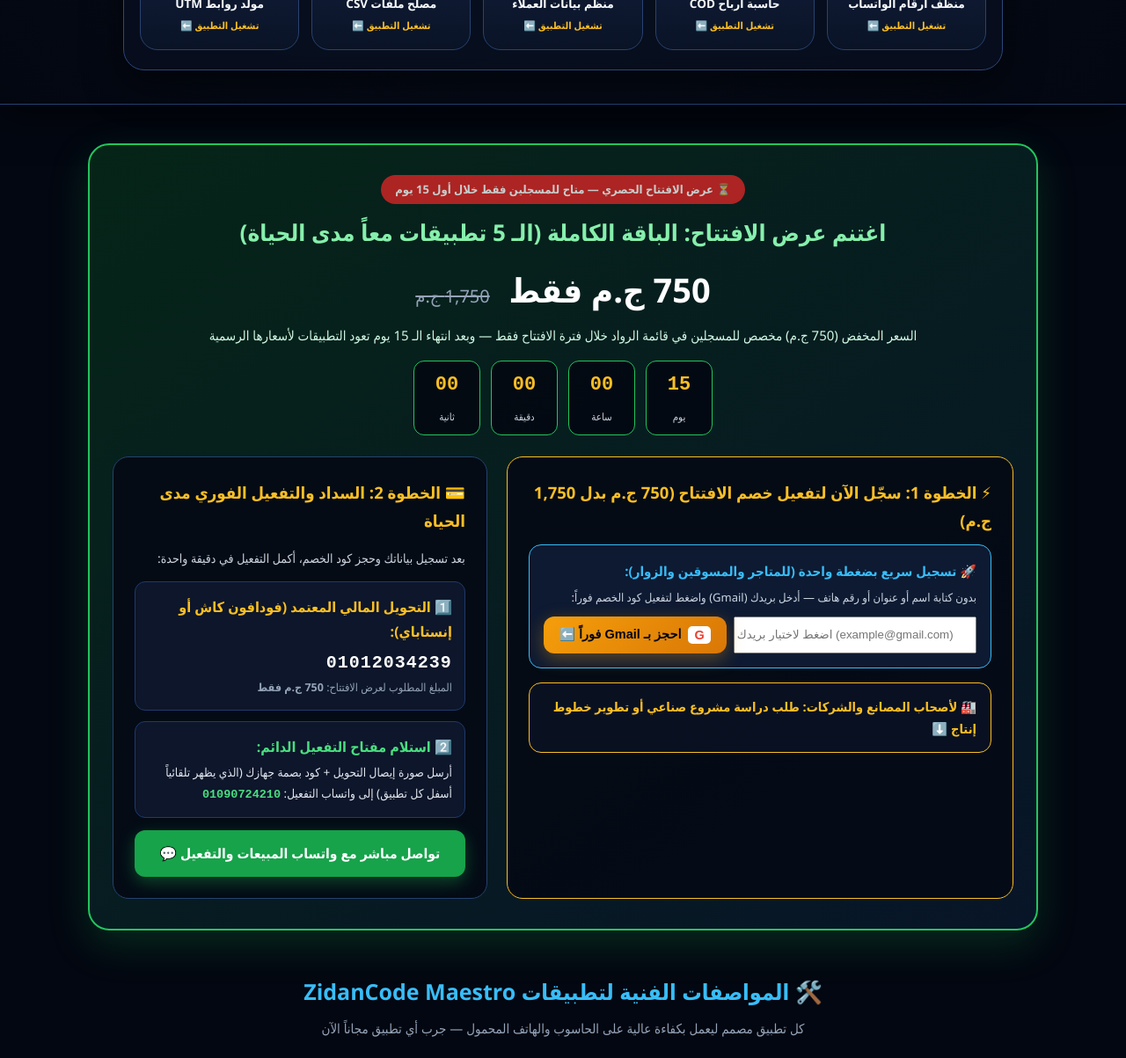
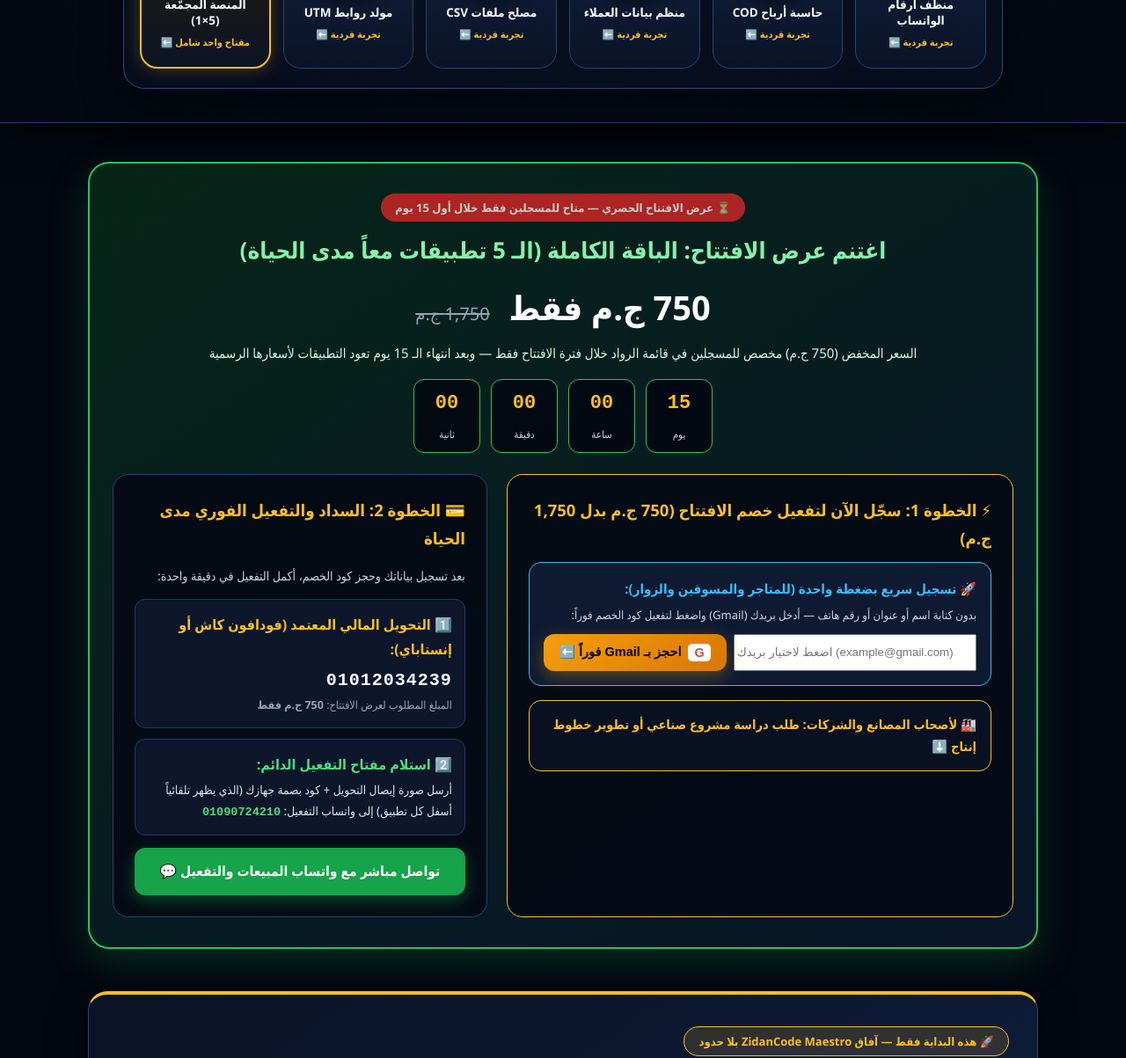
Before and after one commit to zidane200882-cell/zidancode-cleaner, a plain HTML site: page index.html in a window 1280 px wide. Shown: the part 534-1737 px from the top of the page at 88% size. Drawn offline with Linux system fonts and the light colour scheme.

Commit message:
Add files via upload

```diff
--- a/index.html
+++ b/index.html
@@ -34,7 +34,7 @@
 
   .dock-wrapper { background:rgba(8,15,30,0.9); border:1px solid #2b477a; border-radius:24px; padding:22px 18px; max-width:1000px; margin:0 auto; box-shadow:0 16px 44px rgba(0,0,0,0.55); backdrop-filter:blur(10px); }
   .dock-header { font-size:15px; color:var(--cyan); font-weight:bold; margin-bottom:16px; }
-  .app-dock { display:grid; grid-template-columns:repeat(5,1fr); gap:14px; }
+  .app-dock { display:grid; grid-template-columns:repeat(6,1fr); gap:14px; }
   @media (max-width:800px) { .app-dock { grid-template-columns:repeat(2,1fr); } }
   .app-tile { background:linear-gradient(180deg,#142444 0%,#0a1326 100%); border:1px solid #284270; border-radius:20px; padding:18px 10px; text-decoration:none; color:#fff; transition:transform 0.25s cubic-bezier(0.34,1.56,0.64,1),border-color 0.25s,box-shadow 0.25s; display:flex; flex-direction:column; align-items:center; justify-content:center; }
   .app-tile:hover { transform:translateY(-9px) scale(1.06); border-color:var(--gold); box-shadow:0 14px 30px rgba(251,191,36,0.28),0 0 18px rgba(56,189,248,0.25); }
@@ -131,11 +131,12 @@
     <div class="dock-wrapper">
       <div class="dock-header">📱 لوحة التطبيقات الذكية التفاعلية — اضغط على أي أيقونة لتشغيل التطبيق وتجربته مجاناً الآن:</div>
       <div class="app-dock">
-        <a class="app-tile" href="whatsapp_leads_cleaner.html"><div class="tile-icon t1">📱</div><strong>منظف أرقام الواتساب</strong><small>تشغيل التطبيق ⬅️</small></a>
-        <a class="app-tile" href="cod_profit_calculator.html"><div class="tile-icon t2">💵</div><strong>حاسبة أرباح COD</strong><small>تشغيل التطبيق ⬅️</small></a>
-        <a class="app-tile" href="leads_formatter.html"><div class="tile-icon t3">📋</div><strong>منظم بيانات العملاء</strong><small>تشغيل التطبيق ⬅️</small></a>
-        <a class="app-tile" href="store_csv_cleaner.html"><div class="tile-icon t4">📊</div><strong>مصلح ملفات CSV</strong><small>تشغيل التطبيق ⬅️</small></a>
-        <a class="app-tile" href="utm_builder.html"><div class="tile-icon t5">🔗</div><strong>مولد روابط UTM</strong><small>تشغيل التطبيق ⬅️</small></a>
+        <a class="app-tile" href="whatsapp_leads_cleaner.html"><div class="tile-icon t1">📱</div><strong>منظف أرقام الواتساب</strong><small>تجربة فردية ⬅️</small></a>
+        <a class="app-tile" href="cod_profit_calculator.html"><div class="tile-icon t2">💵</div><strong>حاسبة أرباح COD</strong><small>تجربة فردية ⬅️</small></a>
+        <a class="app-tile" href="leads_formatter.html"><div class="tile-icon t3">📋</div><strong>منظم بيانات العملاء</strong><small>تجربة فردية ⬅️</small></a>
+        <a class="app-tile" href="store_csv_cleaner.html"><div class="tile-icon t4">📊</div><strong>مصلح ملفات CSV</strong><small>تجربة فردية ⬅️</small></a>
+        <a class="app-tile" href="utm_builder.html"><div class="tile-icon t5">🔗</div><strong>مولد روابط UTM</strong><small>تجربة فردية ⬅️</small></a>
+        <a class="app-tile" href="zidancode_maestro_suite.html" style="border:2px solid var(--gold);background:linear-gradient(180deg,#291d07 0%,#0b1426 100%);box-shadow:0 0 20px rgba(251,191,36,0.25);"><div class="tile-icon" style="background:linear-gradient(135deg,#f59e0b,#eab308);color:#030711;">👑</div><strong>المنصة المجمّعة (5×1)</strong><small>مفتاح واحد شامل ⬅️</small></a>
       </div>
     </div>
   </header>
@@ -208,20 +209,6 @@
       </div>
     </section>
 
-    <section>
-      <div class="sec-title">
-        <h2>🛠️ المواصفات الفنية لتطبيقات ZidanCode Maestro</h2>
-        <p>كل تطبيق مصمم ليعمل بكفاءة عالية على الحاسوب والهاتف المحمول — جرب أي تطبيق مجاناً الآن</p>
-      </div>
-      <div class="tools-grid">
-        <div class="tool-card"><div><div class="tool-head"><div class="mini-ic t1">📱</div><h3>1. منظف ومفلتر أرقام الواتساب</h3></div><p>استخراج وتنظيف آلاف الأرقام، إزالة التكرار تلقائياً، وتصحيح صيغة 2010+ جاهزة لحملات الواتساب وشركات الشحن في ثانية واحدة.</p></div><div><div class="tool-meta"><span>السعر الرسمي بعد العرض: <strong style="color:#fff;">350 ج.م</strong></span><span>تجربة مجانية ✅</span></div><a class="launch-btn" href="whatsapp_leads_cleaner.html">تشغيل التطبيق للتجربة ⬅️</a></div></div>
-        <div class="tool-card"><div><div class="tool-head"><div class="mini-ic t2">💵</div><h3>2. حاسبة صافي أرباح (COD)</h3></div><p>احسب صافي ربحك الحقيقي بعد خصم تكلفة المنتج، الإعلانات، الشحن، ونسبة المرتجعات قبل إطلاق أي حملة إعلانية.</p></div><div><div class="tool-meta"><span>السعر الرسمي بعد العرض: <strong style="color:#fff;">400 ج.م</strong></span><span>تجربة مجانية ✅</span></div><a class="launch-btn" href="cod_profit_calculator.html">تشغيل التطبيق للتجربة ⬅️</a></div></div>
-        <div class="tool-card"><div><div class="tool-head"><div class="mini-ic t3">📋</div><h3>3. منظم بيانات العملاء (Leads)</h3></div><p>تحويل رسائل الأوردرات العشوائية (الاسم، العنوان، المحافظة، الموبايل) إلى جدول منظم جاهز للرفع لشركات الشحن بضغطة زر.</p></div><div><div class="tool-meta"><span>السعر الرسمي بعد العرض: <strong style="color:#fff;">350 ج.م</strong></span><span>تجربة مجانية ✅</span></div><a class="launch-btn" href="leads_formatter.html">تشغيل التطبيق للتجربة ⬅️</a></div></div>
-        <div class="tool-card"><div><div class="tool-head"><div class="mini-ic t4">📊</div><h3>4. مصلح ملفات CSV للمتاجر</h3></div><p>إصلاح مشاكل الترميز العربي (الحروف المقطعة في إكسل) وتنظيف الأعمدة الفارغة لملفات شوبيفاي ووكومرس فوراً.</p></div><div><div class="tool-meta"><span>السعر الرسمي بعد العرض: <strong style="color:#fff;">350 ج.م</strong></span><span>تجربة مجانية ✅</span></div><a class="launch-btn" href="store_csv_cleaner.html">تشغيل التطبيق للتجربة ⬅️</a></div></div>
-        <div class="tool-card"><div><div class="tool-head"><div class="mini-ic t5">🔗</div><h3>5. مولد روابط تتبع الحملات (UTM)</h3></div><p>إنشاء روابط تتبع احترافية لإعلانات فيسبوك وتيك توك وجوجل لمعرفة أي إعلان يحقق مبيعات فعلية بدون أخطاء.</p></div><div><div class="tool-meta"><span>السعر الرسمي بعد العرض: <strong style="color:#fff;">300 ج.م</strong></span><span>تجربة مجانية ✅</span></div><a class="launch-btn" href="utm_builder.html">تشغيل التطبيق للتجربة ⬅️</a></div></div>
-      </div>
-    </section>
-
     <section class="horizon-section">
       <div class="horizon-tag">🚀 هذه البداية فقط — آفاق ZidanCode Maestro بلا حدود</div>
       <h2>نحن لا نتوقف عند البرمجيات.. <span>ZidanCode Maestro</span> منظومة متكاملة من العلوم ستقتحم كل المجالات</h2>
```
